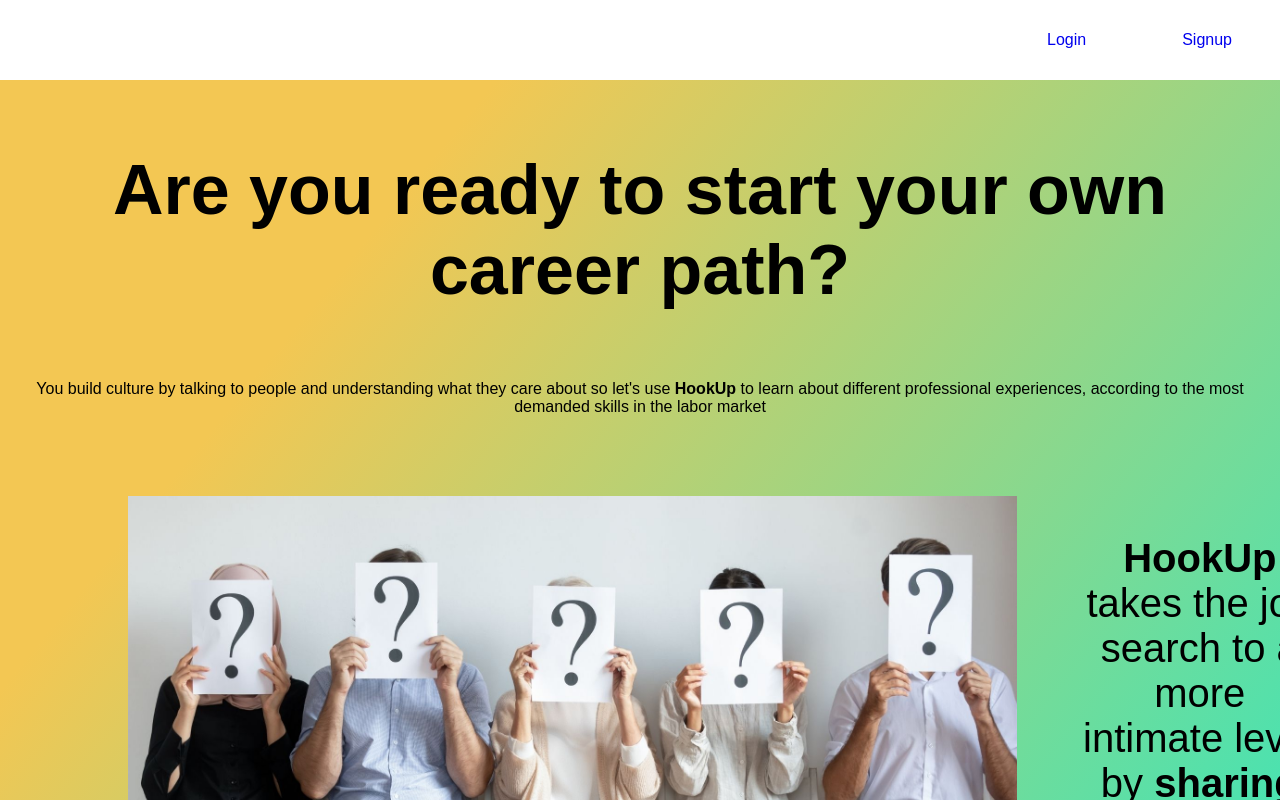
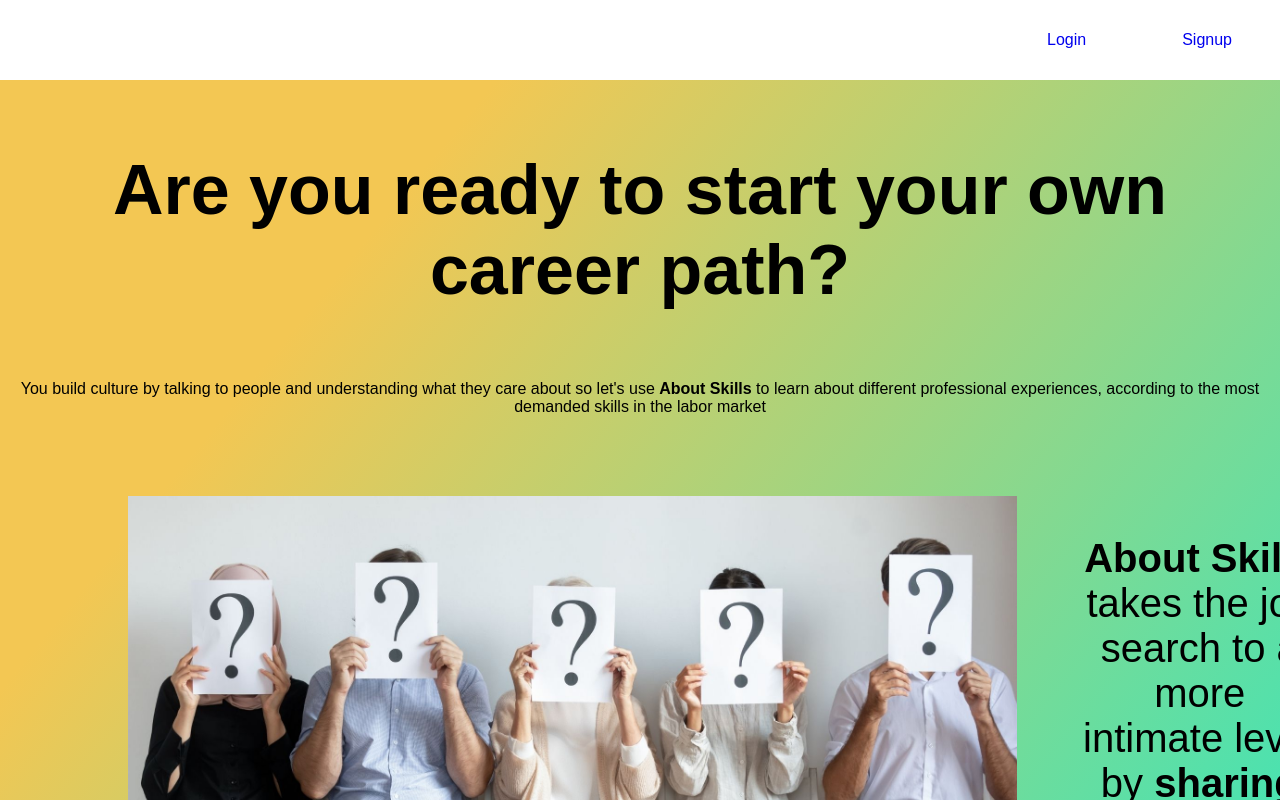
Before and after one commit to AintzaneM/hookup-client, a React (Create React App) app: page / in a window 1280 px wide. Shown: the top 800 px of the page. Built offline with nearby package versions, Linux system fonts and the light colour scheme; no server answers; the HTML template or start-up script is replaced by a standard one.

Commit message:
change name homepage

```diff
--- a/src/components/Homepage.js
+++ b/src/components/Homepage.js
@@ -8,10 +8,10 @@ class Homepage extends React.Component {
         return (
             <>
                 <p className="homepage-question"><strong>Are you ready to start your own career path?</strong></p>
-                <p className=""> You build culture by talking to people and understanding what they care about so let's use <strong>HookUp</strong> to learn about different professional experiences, according to the most demanded skills in the labor market</p>
+                <p className=""> You build culture by talking to people and understanding what they care about so let's use <strong>About Skills</strong> to learn about different professional experiences, according to the most demanded skills in the labor market</p>
                 <div className="Homepage">
                     <img src="./Diseño sin título.jpg" alt="" />
-                    <p className="homepage-text"><strong>HookUp</strong> takes the job search to a more intimate level by <strong>sharing professional experiences </strong>
+                    <p className="homepage-text"><strong>About Skills</strong> takes the job search to a more intimate level by <strong>sharing professional experiences </strong>
                         in different areas and matching them with <strong>people looking for a new job or deciding which studies to choose.</strong>
                     </p>
                 </div>
```
